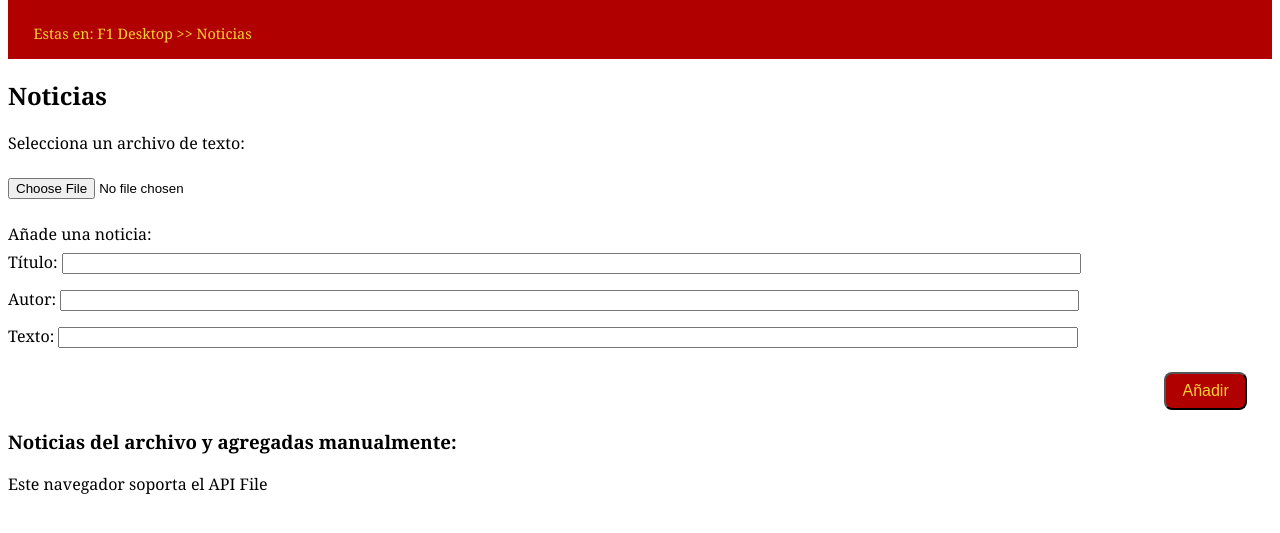
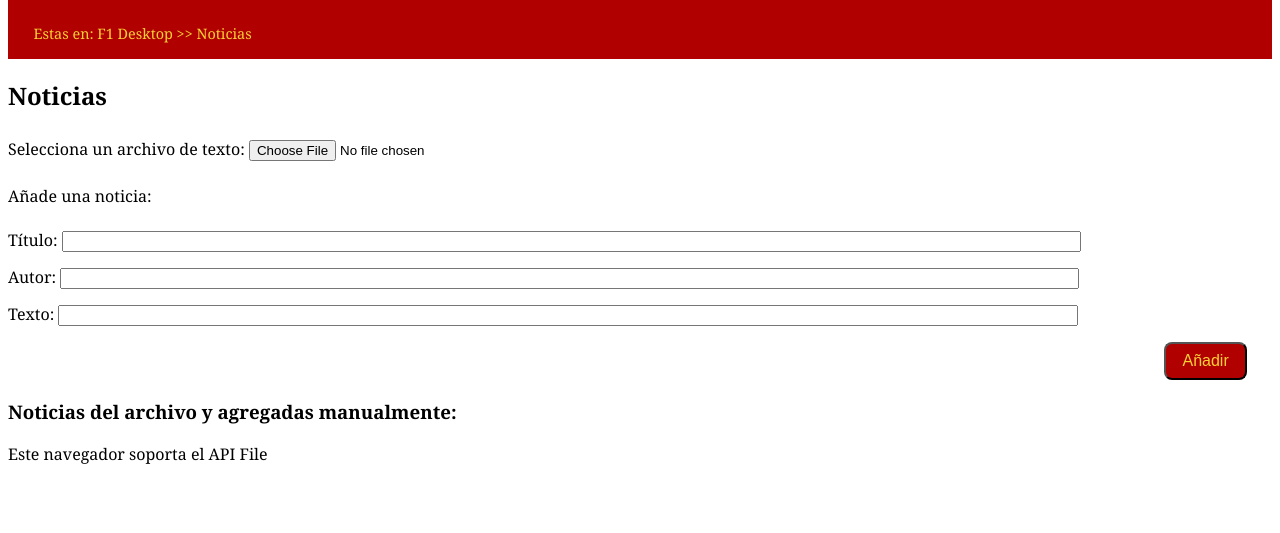
Before and after one commit to uo294401/sew, a plain HTML site: page noticias.html in a window 1280 px wide. Shown: the part 89-622 px from the top of the page. Drawn offline with Linux system fonts and the light colour scheme.

Commit message:
Add files via upload

```diff
--- a/noticias.html
+++ b/noticias.html
@@ -34,14 +34,16 @@
 
     <h2>Noticias</h2>
 
-    <p>Selecciona un archivo de texto:</p>
+    <p></p>
+    <label>Selecciona un archivo de texto:
     <input type="file" onchange="noticias.readInputFile(this)" />
+    </label>
 
-    <p>Añade una noticia:<br>
-    Título: <input type="text" oninput="window.titulo = this.value"><br>
-    Autor: <input type="text" oninput="window.autor = this.value"><br>
-    Texto: <input type="text" oninput="window.contenido = this.value">
-    </p>
+    <p>Añade una noticia:</p>
+    <label>Título: <input type="text" oninput="window.titulo = this.value"><br></label>
+    <label>Autor: <input type="text" oninput="window.autor = this.value"><br></label>
+    <label>Texto: <input type="text" oninput="window.contenido = this.value"></label>
+
     <button onclick="noticias.agregarNoticiaManual(window.titulo, window.autor, window.contenido)">Añadir</button>
 
     <section>
```
